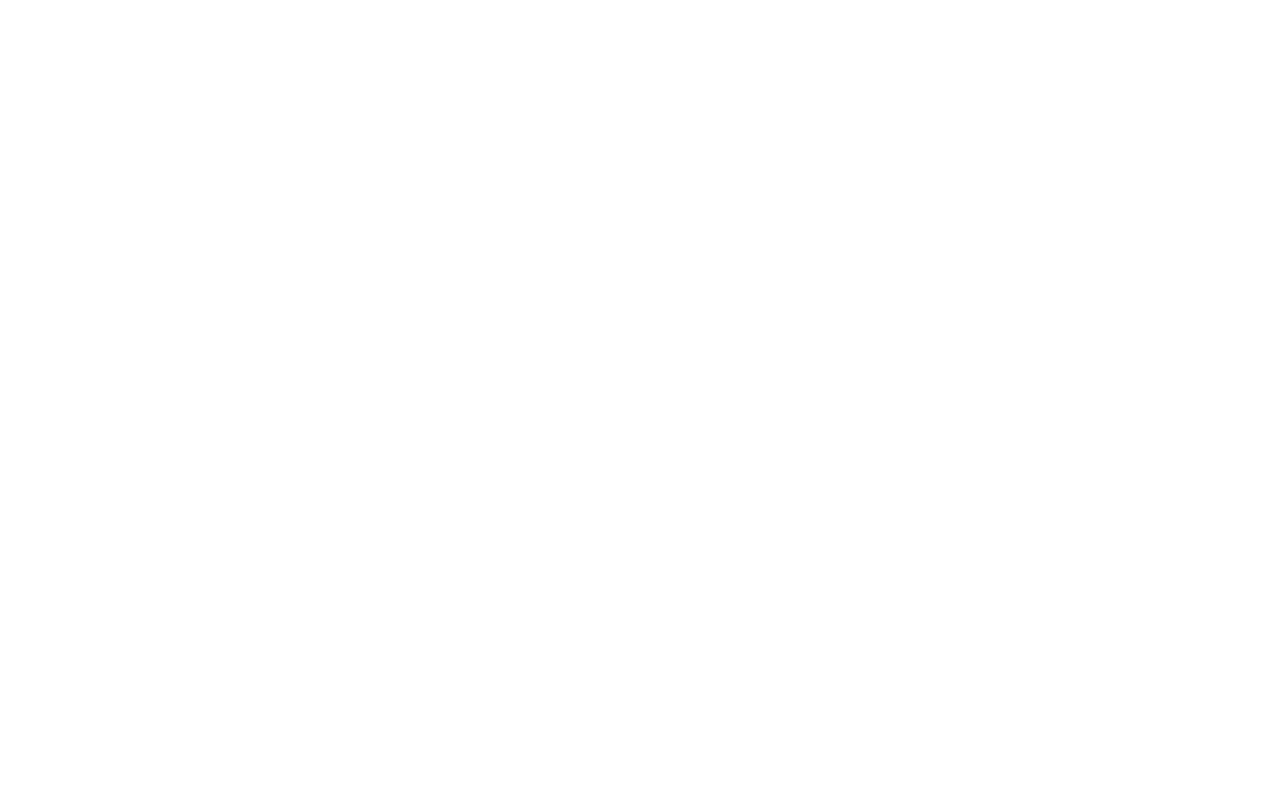
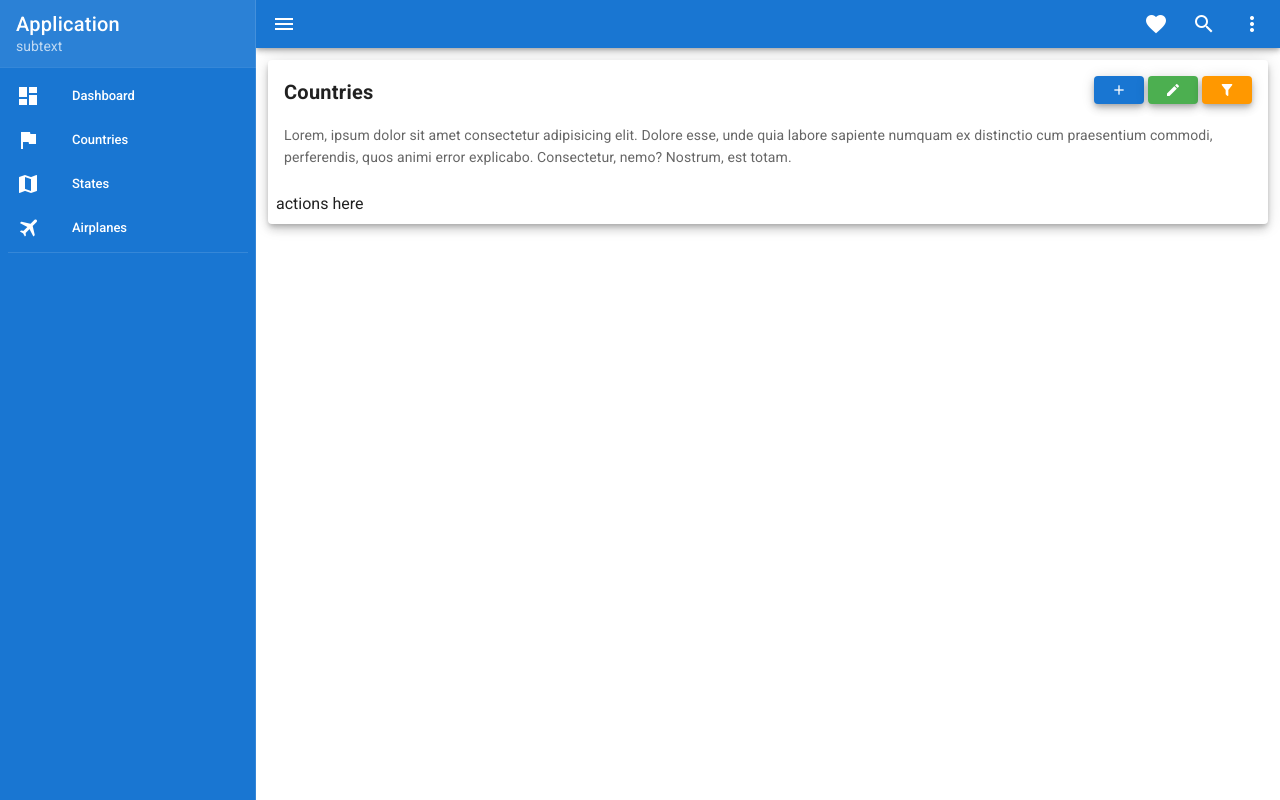
Before and after one commit to ashraf-frotan/vuetifytemplate, a Vue app: page /countries in a window 1280 px wide. Built offline with nearby package versions, Linux system fonts and the light colour scheme.

Commit message:
dashboard layout done

```diff
--- a/src/App.vue
+++ b/src/App.vue
@@ -1,14 +1,24 @@
 <template>
   <v-app>
+    <LeftSidebar />
+    <Header />
     <v-main>
-      <router-view />
+      <v-container>
+        <router-view />
+      </v-container>
     </v-main>
   </v-app>
 </template>
 
 <script>
+import LeftSidebar from "./components/LeftSidebar.vue";
+import Header from "./components/Header.vue";
 export default {
   name: "App",
+  components: {
+    LeftSidebar,
+    Header,
+  },
 
   data: () => ({
     //
--- /dev/null
+++ b/src/components/Header.vue
@@ -0,0 +1,31 @@
+<template>
+  <v-app-bar color="primary accent-4" dense dark app>
+    <v-app-bar-nav-icon></v-app-bar-nav-icon>
+    <v-spacer></v-spacer>
+    <v-btn icon>
+      <v-icon>mdi-heart</v-icon>
+    </v-btn>
+    <v-btn icon>
+      <v-icon>mdi-magnify</v-icon>
+    </v-btn>
+    <v-menu left bottom>
+      <template v-slot:activator="{ on, attrs }">
+        <v-btn icon v-bind="attrs" v-on="on">
+          <v-icon>mdi-dots-vertical</v-icon>
+        </v-btn>
+      </template>
+      <v-list>
+        <v-list-item v-for="n in 5" :key="n" @click="() => {}">
+          <v-list-item-title>Option {{ n }}</v-list-item-title>
+        </v-list-item>
+      </v-list>
+    </v-menu>
+  </v-app-bar>
+</template>
+
+<script>
+export default {};
+</script>
+
+<style>
+</style>
--- /dev/null
+++ b/src/components/LeftSidebar.vue
@@ -0,0 +1,57 @@
+<template>
+  <v-navigation-drawer
+    app
+    dark
+    v-model="drawer"
+    :mini-variant.sync="mini"
+    permanent
+    color="primary"
+  >
+    <v-list-item link>
+      <v-list-item-content>
+        <v-list-item-title class="text-h6" @click.stop="mini = !mini">
+          Application
+        </v-list-item-title>
+        <v-list-item-subtitle> subtext </v-list-item-subtitle>
+      </v-list-item-content>
+    </v-list-item>
+
+    <v-divider></v-divider>
+
+    <v-list dense nav>
+      <v-list-item
+        v-for="item in items"
+        :key="item.title"
+        link
+        @click="$router.push(item.url)"
+      >
+        <v-list-item-icon>
+          <v-icon>{{ item.icon }}</v-icon>
+        </v-list-item-icon>
+        <v-list-item-content>
+          <v-list-item-title>{{ item.title }}</v-list-item-title>
+        </v-list-item-content>
+      </v-list-item>
+      <v-divider></v-divider>
+    </v-list>
+  </v-navigation-drawer>
+</template>
+
+<script>
+export default {
+  name: "LeftSidebar",
+  data() {
+    return {
+      drawer: true,
+      items: [
+        { title: "Dashboard", icon: "mdi-view-dashboard", url: "/" },
+        { title: "Countries", icon: "mdi-flag", url: "/countries" },
+        { title: "States", icon: "mdi-map", url: "/states" },
+        { title: "Airplanes", icon: "mdi-airplane", url: "/airplanes" },
+      ],
+      right: null,
+      mini: false,
+    };
+  },
+};
+</script>
--- a/src/router/index.js
+++ b/src/router/index.js
@@ -3,6 +3,9 @@ import VueRouter from 'vue-router'
 import HomeView from '../views/HomeView.vue'
 import Login from '../views/auth/Login.vue'
 import Register from '../views/auth/Register.vue'
+import Country from '../views/Country.vue'
+import State from '../views/State.vue'
+import Airplane from '../views/Airplane.vue'
 
 Vue.use(VueRouter)
 
@@ -29,6 +32,20 @@ const routes = [
     path:'/register',
     name:'Register',
     component:Register
+  },{
+    path:'/countries',
+    name:'Country',
+    component:Country
+  },
+  {
+    path:'/states',
+    name:'State',
+    component:State
+  },
+  {
+    path:'/airplanes',
+    name:'Airplane',
+    component:Airplane
   }
 ]
 
--- /dev/null
+++ b/src/views/Airplane.vue
@@ -0,0 +1,14 @@
+<template>
+  <v-row>
+    <v-col> Airplane here </v-col>
+  </v-row>
+</template>
+
+<script>
+export default {
+  name: "Airplane",
+};
+</script>
+
+<style>
+</style>
--- /dev/null
+++ b/src/views/Country.vue
@@ -0,0 +1,40 @@
+<template>
+  <v-row>
+    <v-col>
+      <v-card elevation="6">
+        <v-card-title>
+          <v-row>
+            <v-col sm="12" md="6" lg="6" class="font-weight-bold">
+              Countries
+            </v-col>
+            <v-col sm="12" md="6" lg="6" class="d-flex justify-end">
+              <v-btn small color="primary" elevation="5"
+                ><v-icon small>mdi-plus</v-icon></v-btn
+              >
+              <v-btn small color="success" class="ml-1" elevation="5"
+                ><v-icon small>mdi-pencil</v-icon></v-btn
+              >
+              <v-btn small color="orange" class="ml-1 white--text" elevation="5"
+                ><v-icon small>mdi-filter</v-icon></v-btn
+              >
+            </v-col>
+          </v-row>
+        </v-card-title>
+        <v-card-text>
+          Lorem, ipsum dolor sit amet consectetur adipisicing elit. Dolore esse,
+          unde quia labore sapiente numquam ex distinctio cum praesentium
+          commodi, perferendis, quos animi error explicabo. Consectetur, nemo?
+          Nostrum, est totam.
+        </v-card-text>
+        <v-card-actions>actions here</v-card-actions>
+      </v-card>
+    </v-col>
+  </v-row>
+</template>
+
+<script>
+export default {};
+</script>
+
+<style>
+</style>
--- a/src/views/HomeView.vue
+++ b/src/views/HomeView.vue
@@ -1,15 +1,20 @@
 <template>
-  <hello-world />
+  <v-row>
+    <v-col lg="12" md="12">
+      Lorem ipsum dolor sit amet consectetur adipisicing elit. Sit molestiae ab
+      a natus praesentium soluta earum facere, voluptatibus consectetur commodi,
+      repudiandae officia tempore nesciunt obcaecati reprehenderit ex accusamus
+      quibusdam vel.
+    </v-col>
+  </v-row>
 </template>
 
 <script>
-import HelloWorld from "../components/HelloWorld";
-
 export default {
   name: "Home",
-
-  components: {
-    HelloWorld,
+  components: {},
+  data() {
+    return {};
   },
 };
 </script>
--- /dev/null
+++ b/src/views/State.vue
@@ -0,0 +1,14 @@
+<template>
+  <v-row>
+    <v-col> States here </v-col>
+  </v-row>
+</template>
+
+<script>
+export default {
+  name: "State",
+};
+</script>
+
+<style>
+</style>
```
Also changed, not shown: src/components/Home.vue (added, +14 -0 lines).
